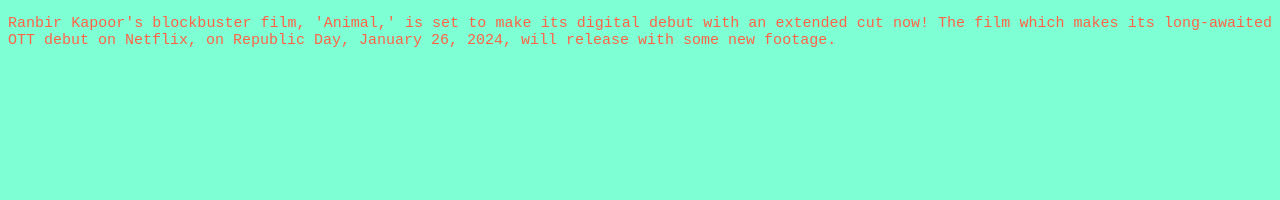
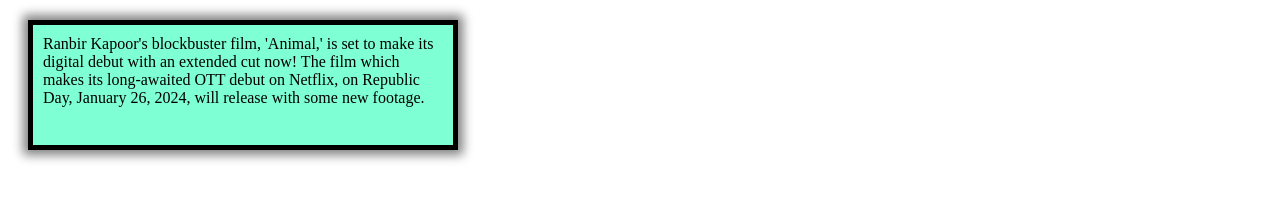
Before and after one commit to prajwalgirhepunje/assiment14, a plain HTML site: page index.html in a window 1280 px wide. Drawn offline with Linux system fonts and the light colour scheme.

Commit message:
box-shadow added

```diff
--- a/index.html
+++ b/index.html
@@ -5,22 +5,20 @@
     <meta name="viewport" content="width=device-width, initial-scale=1.0">
     <title>assiment14</title>
     <style>
-        body{
+        .box{
+            height: 100px;
+            width: 400px;
             background-color: aquamarine;
-            color:tomato;
-        }
-        @import url('https://fonts.googleapis.com/css2?family=Exo+2:ital,wght@0,100..900;1,100..900&display=swap');
-        .text{
-            text-align: justify;
-            font-family: monospace;
-            font-weight: 100;
-            font-size: 15px;
+            border: 5px solid black;
+            padding: 10px;
+            margin: 20px;
+            box-shadow: 0 0 10px 5px #808080;
         }
     </style>
 </head>
 <body>
-<p class="text">
+<div class="box">
     Ranbir Kapoor's blockbuster film, 'Animal,' is set to make its digital debut with an extended cut now! The film which makes its long-awaited OTT debut on Netflix, on Republic Day, January 26, 2024, will release with some new footage.
-</p>
+</div>
 </body>
 </html>
```
